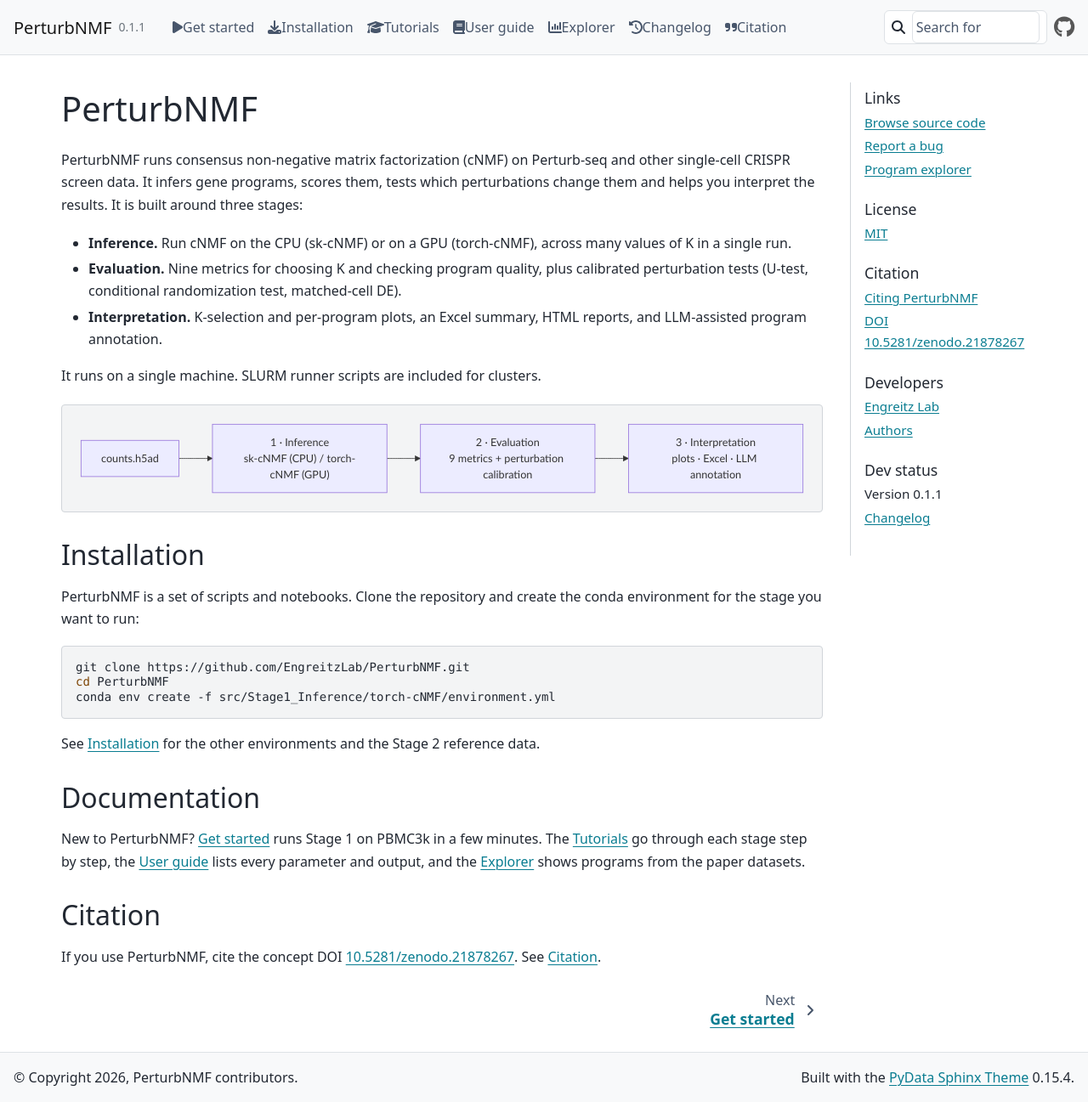
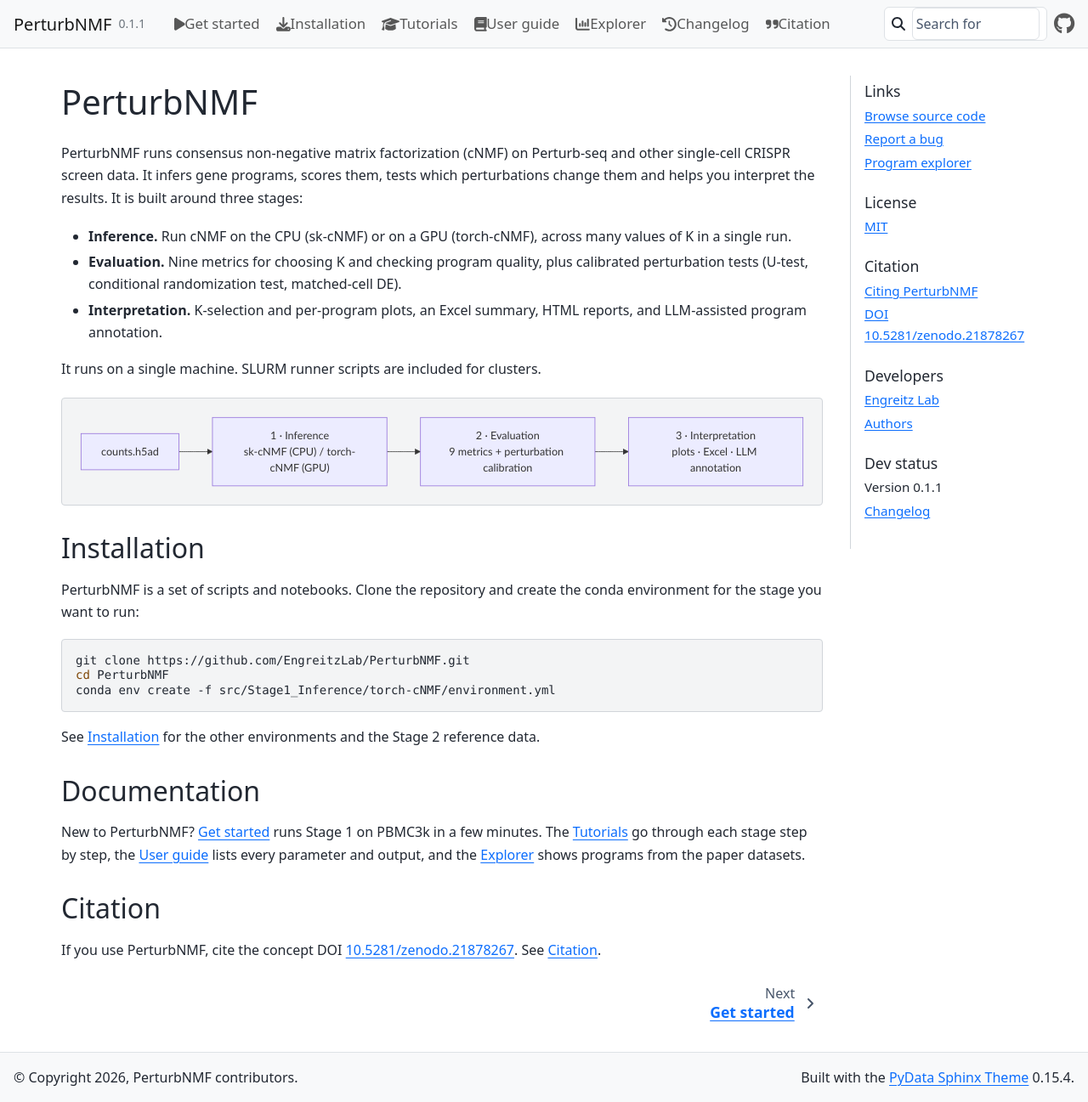
Before and after one commit to EngreitzLab/PerturbNMF, a Sphinx documentation site: the page built from docs/index.md, in a window 1280 px wide and 1297 px high. Shown: the whole window at 85% size. Built offline with Sphinx 7.4.7 and the PyData theme 0.15.4, drawn with Linux system fonts in a browser that asks for light colours; pages that are not in the unit, such as notebooks, are missing from menus.

Commit message:
Fix the docs header on inner pages
Apply the blue palette on the light-theme selector (it was losing to
pydata's teal), mark the current section with a grey pill instead of an
underline, drop the breadcrumb strip and the Collapse Sidebar button, and
shorten the header to pkgdown's height.

Co-Authored-By: Claude Opus 5.5 (1M context) <noreply@anthropic.com>

```diff
--- a/docs/_static/custom.css
+++ b/docs/_static/custom.css
@@ -1,5 +1,9 @@
 /* pkgdown (Bootstrap 5) look on top of pydata-sphinx-theme. */
-:root {
+/* Set on the light-theme selector too: pydata defines its colours there,
+   which outranks a bare :root. */
+:root,
+html[data-theme="light"] {
+  --pst-header-height: 3.5rem;
   --pst-font-family-base: system-ui, -apple-system, "Segoe UI", Roboto, "Helvetica Neue", Arial, sans-serif;
   --pst-font-family-heading: var(--pst-font-family-base);
   --pst-font-size-base: 1rem;
@@ -7,6 +11,7 @@
   --pst-color-secondary: #0d6efd;
   --pst-color-link: #0d6efd;
   --pst-color-link-hover: #0a58ca;
+  --pst-color-link-higher-contrast: #0a58ca; /* links inside tables */
   --pst-color-on-background: #f8f9fa;
 }
 
@@ -16,26 +21,32 @@
   background-color: #f8f9fa !important;
   border-bottom: 1px solid #dee2e6;
   box-shadow: none !important;
-  min-height: 3.5rem;
 }
 .bd-header .bd-header__inner { max-width: 1320px; margin: 0 auto; }
 .bd-header .navbar-brand .title { font-weight: 400; font-size: 1.25rem; color: rgba(0, 0, 0, 0.9); }
 .bd-header .navbar-header-items__start { gap: 0.5rem; align-items: center; }
 .pkg-version { font-size: 0.875em; color: #6c757d; }
 .bd-header .navbar-header-items__center { margin-left: 1rem; }
-.bd-header .navbar-nav .nav-link {
+.bd-header ul.navbar-nav > li.nav-item { margin: 0 0.1rem; }
+.bd-header ul.navbar-nav > li.nav-item > .nav-link {
   color: rgba(0, 0, 0, 0.65);
-  padding: 0.5rem;
+  padding: 0.4rem 0.5rem;
+  font-size: 1.05rem;
   font-weight: 400;
+  border-radius: 0.375rem;
 }
-.bd-header .navbar-nav .nav-link i { margin-right: 0.15rem; }
-.bd-header .navbar-nav .nav-link:hover,
-.bd-header .navbar-nav .current > .nav-link {
+.bd-header ul.navbar-nav > li.nav-item > .nav-link i { margin-right: 0.3rem; }
+.bd-header ul.navbar-nav > li.nav-item > .nav-link:hover {
   color: rgba(0, 0, 0, 0.8);
-  border-bottom: none;
   text-decoration: none;
 }
-.bd-header .navbar-nav li a.nav-link::before { display: none; } /* no underline marker */
+/* Current section: grey pill like pkgdown, not pydata's coloured underline. */
+.bd-header ul.navbar-nav > li.nav-item.current > .nav-link {
+  color: rgba(0, 0, 0, 0.8);
+  background-color: rgba(0, 0, 0, 0.1);
+}
+.bd-header ul.navbar-nav > li.nav-item > .nav-link::before,
+.bd-header ul.navbar-nav > li.nav-item.current > .nav-link::before { border-bottom: none; display: none; }
 .bd-header .navbar-header-items { flex-grow: 1; }
 .bd-header .navbar-header-items__end { gap: 0.5rem; margin-left: auto; } /* search + GitHub flush right */
 .bd-header .navbar-icon-links .nav-link { color: rgba(0, 0, 0, 0.65); font-size: 1.25rem; }
--- a/docs/conf.py
+++ b/docs/conf.py
@@ -68,6 +68,8 @@ html_theme_options = {
     "search_bar_text": "Search for",
     "navigation_with_keys": False,
     "show_toc_level": 2,
+    "article_header_start": [],  # no breadcrumb strip (pkgdown has none)
+    "article_header_end": [],
     "secondary_sidebar_items": {"**": ["page-toc"], "index": ["home-sidebar"]},  # last match wins
     "footer_start": ["copyright"],
     "footer_end": ["theme-version"],
@@ -75,10 +77,11 @@ html_theme_options = {
         {"name": "GitHub", "url": GITHUB_REPO, "icon": "fa-brands fa-github"},
     ],
 }
-# Left section nav only inside the multi-page sections (guide/, tutorials/).
+# Left section nav only inside the multi-page sections (guide/, tutorials/),
+# without pydata's "Collapse Sidebar" button.
 html_sidebars = {
     page: [] for page in ("index", "quickstart", "installation", "explorer", "changelog", "citation")
-}
+} | {"guide/**": ["sidebar-nav-bs"], "tutorials/**": ["sidebar-nav-bs"]}
 
 # -- Generated content ------------------------------------------------------
 
```
